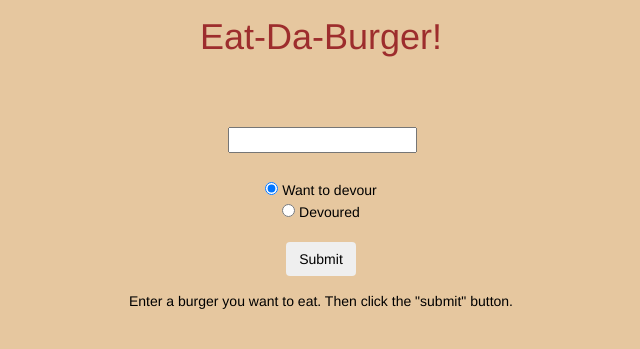
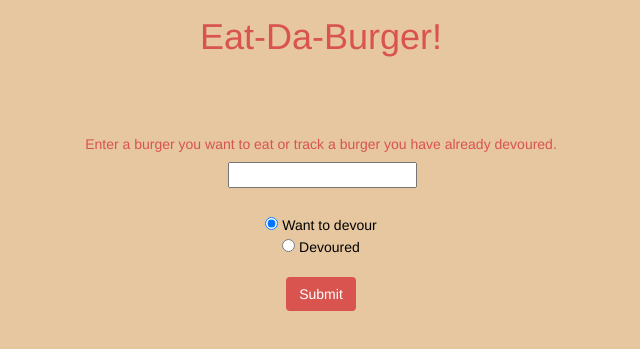
Before and after one commit to briannahebeler/burger, a website: page public/index.html in a window 1280 px wide. Shown: the part 273-622 px from the top of the page, without its empty margins (319-959 px from the left). Drawn offline with nearby package versions, Linux system fonts and the light colour scheme; no server answers.

Commit message:
css styling & rearranges some elements in css

```diff
--- a/public/assets/css/style.css
+++ b/public/assets/css/style.css
@@ -3,8 +3,9 @@ body {
   color: black;
 }
 
-h1 {
-  color:rgb(157, 45, 45);
+h1,
+h5 {
+  color:#d9534f;
 }
 
 img{
@@ -13,6 +14,8 @@ img{
 
 #burgerSubmitBtn {
   margin:15px;
+  background-color: #d9534f;
+  color: white;
 }
 
 .container {
@@ -31,6 +34,11 @@ li {
   background-color: rgb(245, 216, 184);
 }
 
+.delete-burger,
+.change-devour{
+  margin:5px;
+}
+
 .label {
   font-weight: bold;
 }
--- a/public/index.html
+++ b/public/index.html
@@ -23,6 +23,7 @@
     <div class="row">
       <h1>Eat-Da-Burger!</h1>
     </div>
+
     <section id="devourSection" style="display:block;">
       <div class="row">
         <div class="col-sm-5">
@@ -42,12 +43,18 @@
       </div>
     </section>
 
+    <section id="form">
+      <div class="row">
+        <h5>Enter a burger you want to eat or track a burger you have already devoured.</h5>
+      </div>
+
       <div class="row">
         <form class="create-form">
           <div class="form-group">
             <label for="ca"></label>
             <input type="text" id="ca" name="name" />
           </div>
+        <!-- </form> -->
       </div>
 
         <div class="row">
@@ -61,13 +68,10 @@
         <div class="row">
           <button class="btn" type="submit" id="burgerSubmitBtn">Submit</button>
         </div>
-      <div class="row">
-        <p>Enter a burger you want to eat. Then click the "submit" button.</p>
+      </form>
+    </section>
+
   </div>
-    </form>
-  </div>
-
-
 
   <footer>
     <script src="https://cdnjs.cloudflare.com/ajax/libs/jquery/3.5.1/jquery.min.js"></script>
```
Lines whose indentation alone changed are shown as unchanged.
